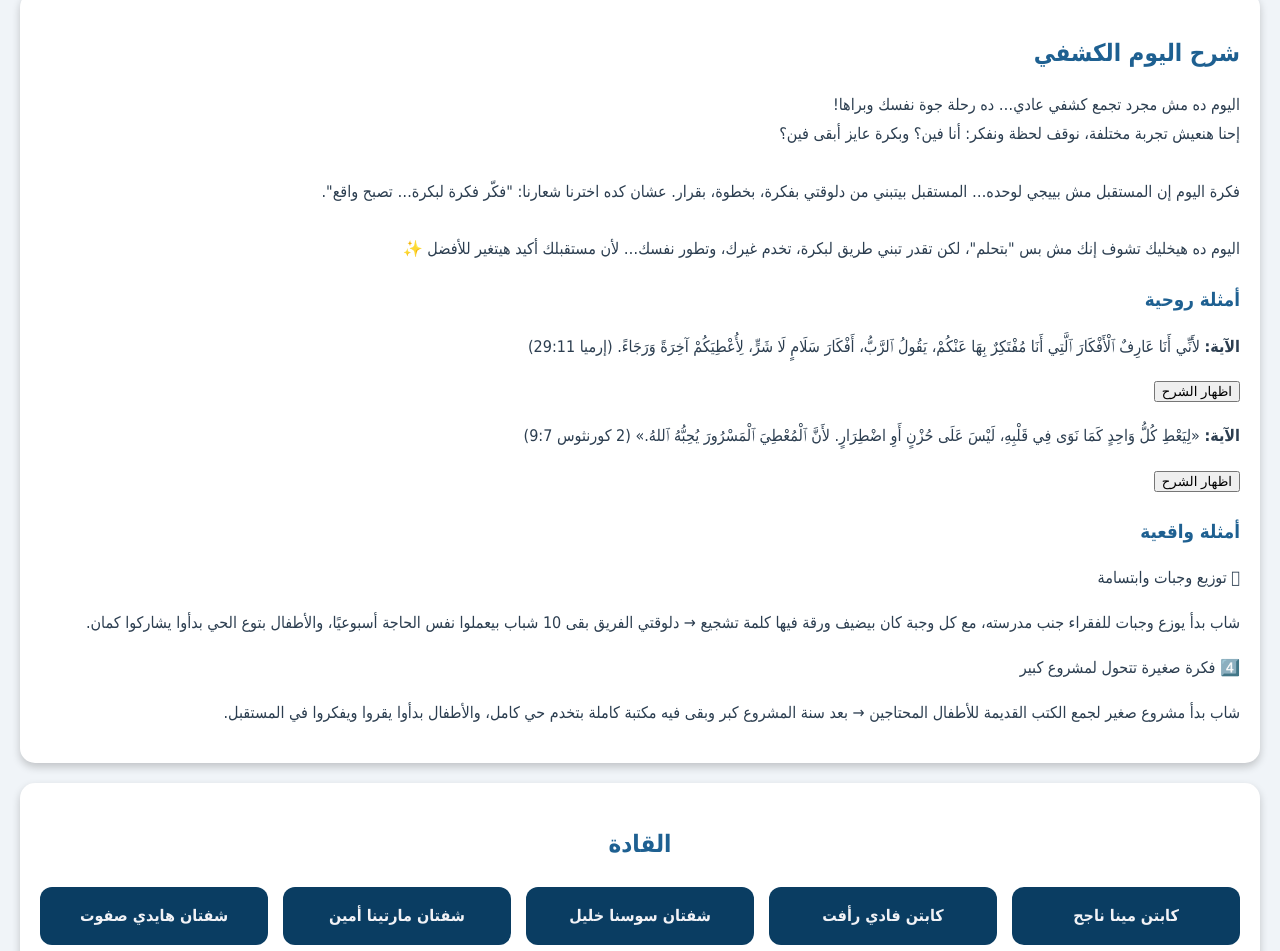
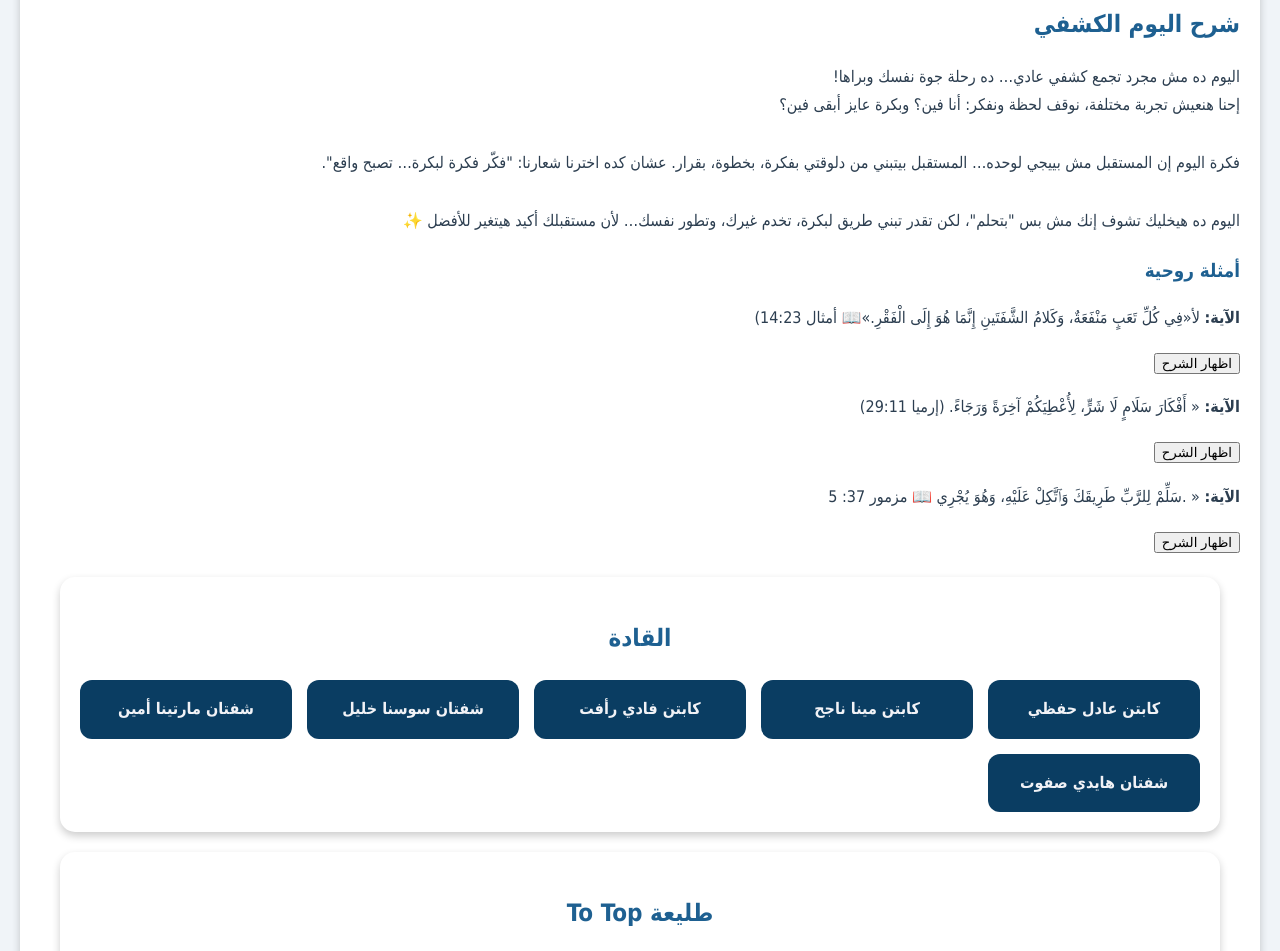
Before and after one commit to Mina52-l/-, a plain HTML site: page index.html in a window 1280 px wide. Shown: the part 492-1443 px from the top of the page. Drawn offline with Linux system fonts and the light colour scheme.

Commit message:
Update index.html

```diff
--- a/index.html
+++ b/index.html
@@ -19,7 +19,7 @@
     <section class="logo-section">
         <h2>طليعة To Top</h2>
         <h2>فكرة لبكرة</h2>
-        <p>فكر فكرة بكرا تصبح واقع. المستقبل كان عبارة عن نفكر فكر فكرة لمستقبل حياتك وخدمتك وتطويرها.</p>
+        <p>فكر فكرة لبكرة... تصبح واقع لمستقبلك... حياتك... خدمتك</p>
     </section>
 
     <!-- شرح اليوم + أمثلة -->
@@ -32,32 +32,35 @@
 
         <h3>أمثلة روحية</h3>
         <div class="spiritual-example">
-            <p><strong>الآية:</strong> لأَنِّي أَنَا عَارِفٌ ٱلْأَفْكَارَ ٱلَّتِي أَنَا مُفْتَكِرٌ بِهَا عَنْكُمْ، يَقُولُ ٱلرَّبُّ، أَفْكَارَ سَلَامٍ لَا شَرٍّ، لِأُعْطِيَكُمْ آخِرَةً وَرَجَاءً. (إرميا 29:11)</p>
+            <p><strong>الآية:</strong> لأ«فِي كُلِّ تَعَبٍ مَنْفَعَةٌ، وَكَلامُ الشَّفَتَينِ إِنَّمَا هُوَ إِلَى الْفَقْرِ.»📖 أمثال 14:23)</p>
             <button onclick="document.getElementById('spiritual1').style.display='block'">اظهار الشرح</button>
             <div id="spiritual1" style="display:none; margin-top:10px;">
+                <p>🔹 الكلام لوحده مش كفاية، لكن العمل وراء الفكرة هو اللي يحولها لواقع.</p>
+            </div>
+        </div>
+
+        <div class="spiritual-example" style="margin-top:15px;">
+            <p><strong>الآية:</strong> « أَفْكَارَ سَلَامٍ لَا شَرٍّ، لِأُعْطِيَكُمْ آخِرَةً وَرَجَاءً. (إرميا 29:11)</p>
+            <button onclick="document.getElementById('spiritual2').style.display='block'">اظهار الشرح</button>
+            <div id="spiritual2" style="display:none; margin-top:10px;">
                 <p>🔹 الشرح الروحي: الآية دي بتأكد لنا إن الله دايمًا عنده خطة لمستقبلنا، خطط سلام ورجاء. كل فكرة أو خطوة بتعملها دلوقتي ممكن تكون جزء من الخطة دي. زي شعارنا "فكّر فكرة لبكرة… تصبح واقع"، لازم نثق إن خطواتنا الصغيرة دلوقتي هتثمر مستقبل أفضل.</p>
             </div>
         </div>
 
-        <div class="spiritual-example" style="margin-top:15px;">
-            <p><strong>الآية:</strong> «لِيَعْطِ كُلُّ وَاحِدٍ كَمَا نَوَى فِي قَلْبِهِ، لَيْسَ عَلَى حُزْنٍ أَوِ اضْطِرَارٍ. لأَنَّ ٱلْمُعْطِيَ ٱلْمَسْرُورَ يُحِبُّهُ ٱللهُ.» (2 كورنثوس 9:7)</p>
-            <button onclick="document.getElementById('spiritual2').style.display='block'">اظهار الشرح</button>
-            <div id="spiritual2" style="display:none; margin-top:10px;">
-                <p>🔹 الشرح الروحي: الآية دي تشدّد على أهمية الخدمة والعطاء من القلب، مش مجرد واجب أو ضغط. اليوم ده يعلمنا إن تطوير أنفسنا ومساعدة الآخرين هو جزء أساسي من بناء مستقبلنا، ولما نعمل كده بروح فرح وحب، الحياة كلها تتغير للأفضل.</p>
+        <div class="spiritual-example" style="margin-top:16px;">
+            <p><strong>الآية:</strong> « .سَلِّمْ لِلرَّبِّ طَرِيقَكَ وَٱتَّكِلْ عَلَيْهِ، وَهُوَ يُجْرِي 📖 مزمور 37: 5 </p>
+            <button onclick="document.getElementById('spiritual3').style.display='block'">اظهار الشرح</button>
+            <div id="spiritual3" style="display:none; margin-top:11px;">
+                <p>🔹 الشرح الروحي: بعد ما تفكر، وتحلم، وتشتغل... سلّم لله، وهو يحقق. </p>
             </div>
         </div>
 
-        <h3>أمثلة واقعية</h3>
-        <p>⿡ توزيع وجبات وابتسامة</p>
-        <p>شاب بدأ يوزع وجبات للفقراء جنب مدرسته، مع كل وجبة كان بيضيف ورقة فيها كلمة تشجيع → دلوقتي الفريق بقى 10 شباب بيعملوا نفس الحاجة أسبوعيًا، والأطفال بتوع الحي بدأوا يشاركوا كمان.</p>
-        <p style="margin-top:15px;">4️⃣ فكرة صغيرة تتحول لمشروع كبير</p>
-        <p>شاب بدأ مشروع صغير لجمع الكتب القديمة للأطفال المحتاجين → بعد سنة المشروع كبر وبقى فيه مكتبة كاملة بتخدم حي كامل، والأطفال بدأوا يقروا ويفكروا في المستقبل.</p>
-    </section>
 
         <!-- قسم القادة -->
         <section class="leaders">
             <h2>القادة</h2>
             <div class="leader-cards">
+                <div class="card">كابتن عادل حفظي</div>
                 <div class="card">كابتن مينا ناجح</div>
                 <div class="card">كابتن فادي رأفت</div>
                 <div class="card">شفتان سوسنا خليل</div>
```
Lines whose indentation alone changed are shown as unchanged.
